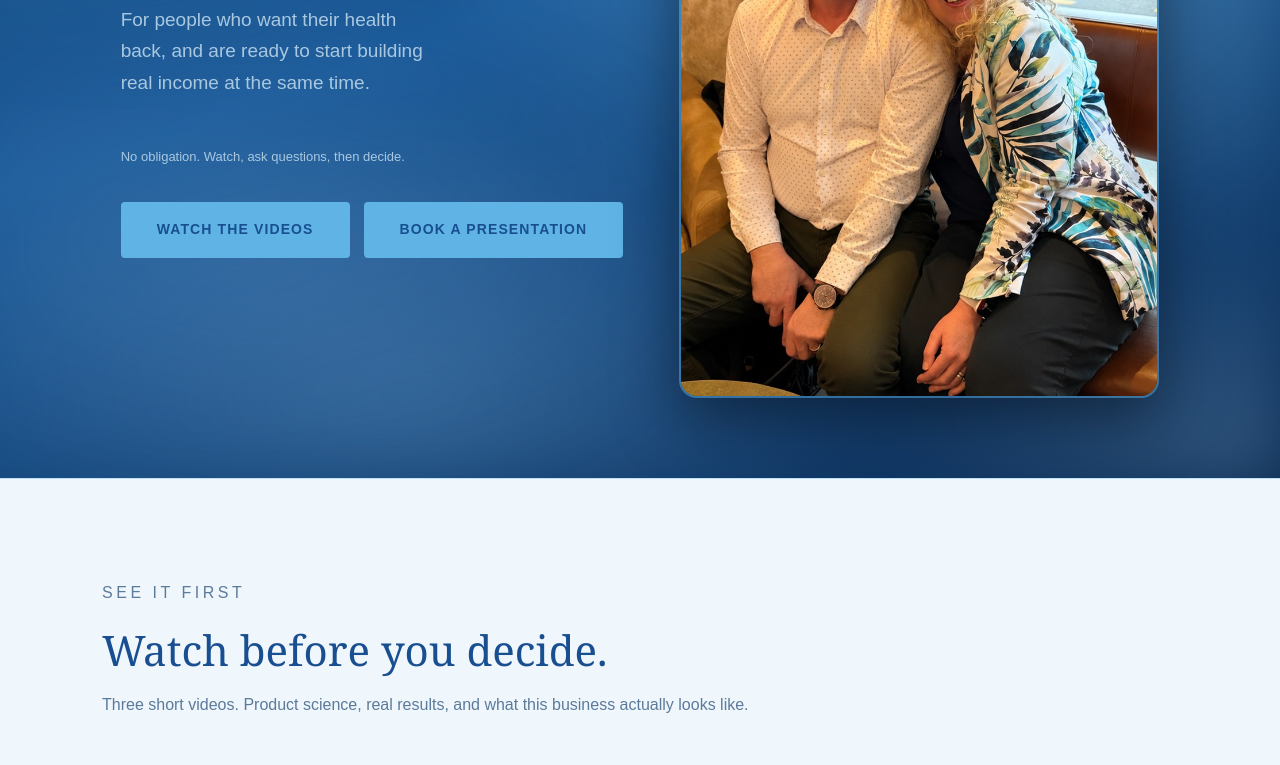
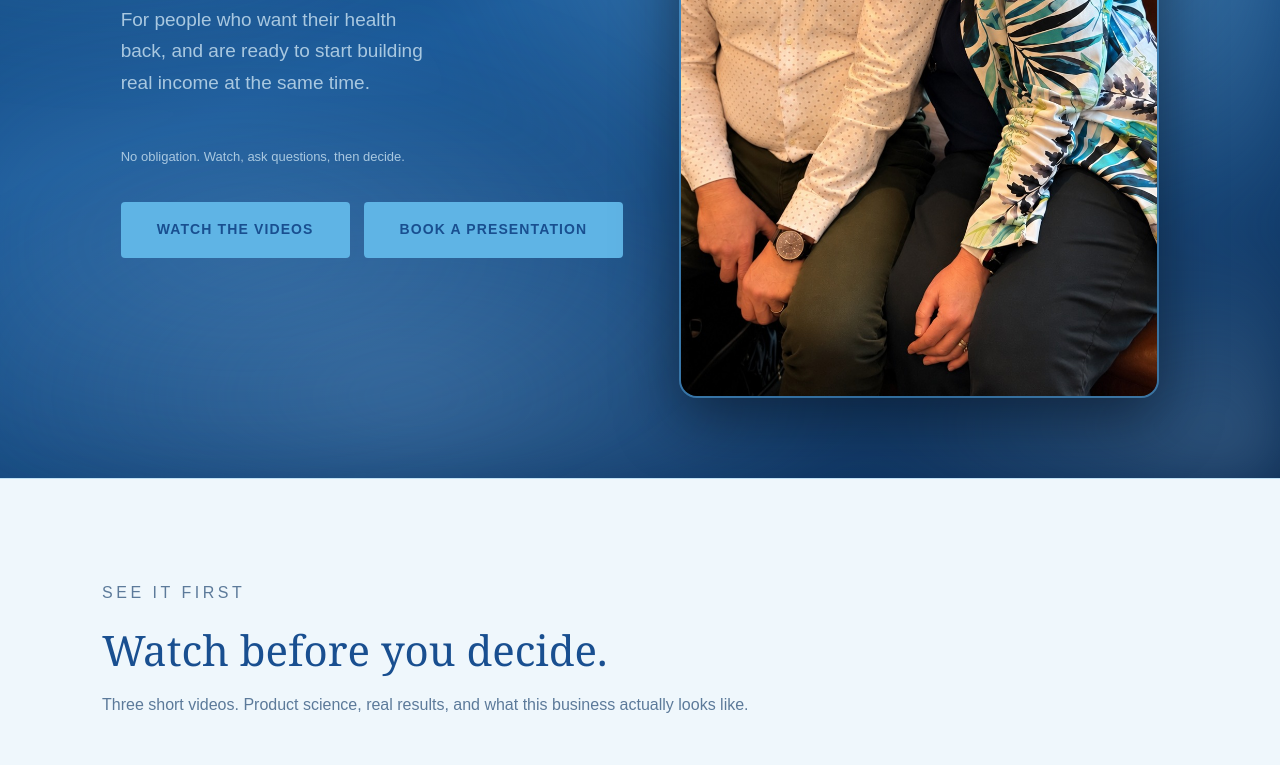
Before and after one commit to LoggieRu/dean-picard-lifewave, a plain HTML site: page index.html in a window 1280 px wide. Shown: the part 489-1254 px from the top of the page. Drawn offline with Linux system fonts and the light colour scheme.

Commit message:
UPDATE: Dean hero photo swapped to closer portrait, cropped 2:3

```diff
--- a/index.html
+++ b/index.html
@@ -750,7 +750,7 @@
     </div>
     </div>
     <div class="hero-photo-wrap">
-      <img src="dean-lyrese-hero-v2.jpg" alt="Dean and Lyrese Picard" class="hero-photo" />
+      <img src="dean-lyrese-hero-v3.jpg" alt="Dean and Lyrese Picard" class="hero-photo" />
     </div>
   </div>
 </section>
```
Also changed, not shown: dean-lyrese-hero-v2.jpg (deleted), dean-lyrese-hero-v3.jpg (added).
